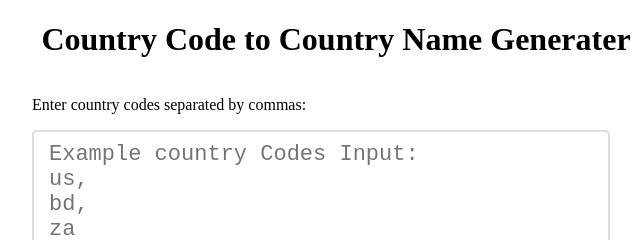
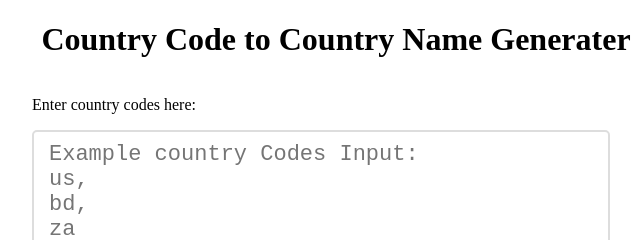
Before and after one commit to eleyasbd/country-code, a plain HTML site: page index.html in a window 1280 px wide. Shown: the top 240 px of the page, 304-944 px from the left. Drawn offline with Linux system fonts and the light colour scheme.

Commit message:
Update index.html
Update index.html

```diff
--- a/index.html
+++ b/index.html
@@ -73,7 +73,7 @@
 
   <div class="inner-box">
     <div class="input-box">
-      <p>Enter country codes separated by commas:</p>
+      <p>Enter country codes here:</p>
       <textarea id="countryCodes" rows="10" cols="40"  placeholder="Example country Codes Input:
 us,
 bd,
```
